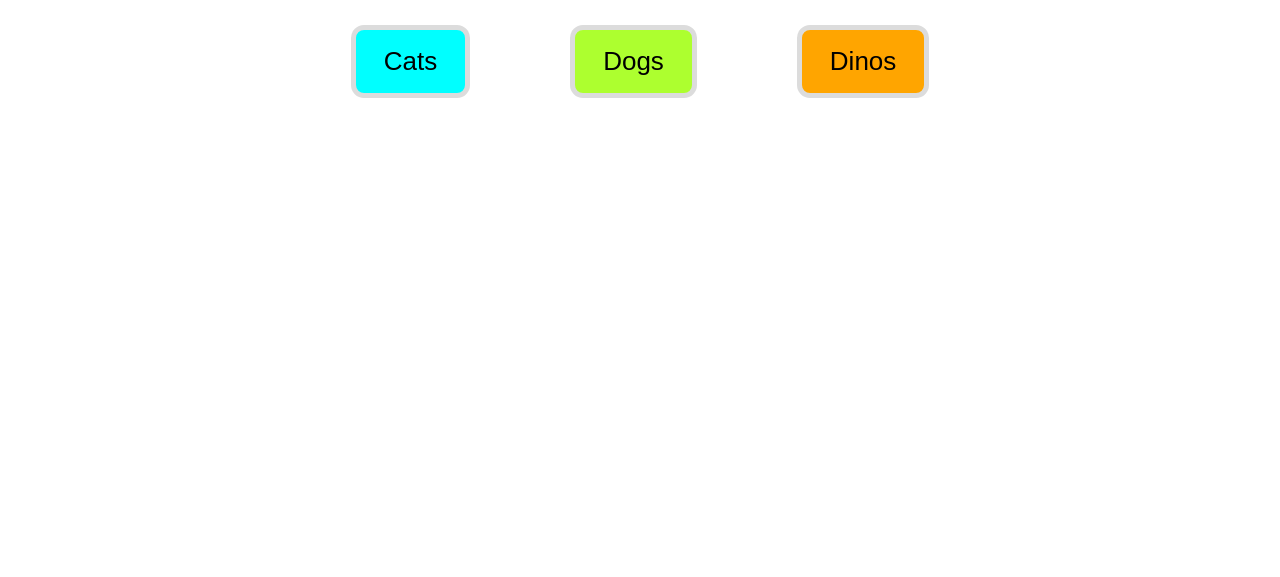
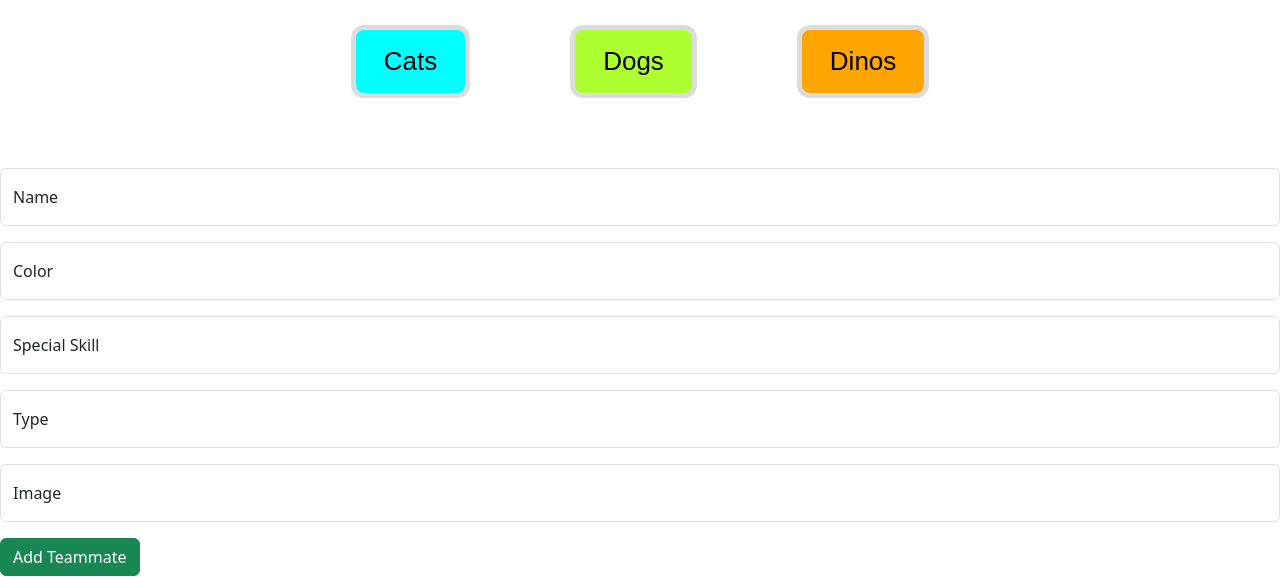
Before and after one commit to Mestany2/LAB-pet-adoption, a plain HTML site: page index.html in a window 1280 px wide. Shown: the part 223-800 px from the top of the page. Drawn offline with nearby package versions, Linux system fonts and the light colour scheme.

Commit message:
Create New Pet

```diff
--- a/index.html
+++ b/index.html
@@ -15,6 +15,64 @@
         <button class="category2" id="showDogs">Dogs</button>
         <button class="category3" id="showDinos">Dinos</button>
       </div>
+      <form>
+        <div class="form-floating mb-3">
+          <input
+            type="text"
+            class="form-control"
+            id="name"
+            placeholder="Name"
+            required
+          />
+          <label for="floatingInput">Name</label>
+        </div>
+
+        <div class="form-floating mb-3">
+          <input
+            type="text"
+            class="form-control"
+            id="color"
+            placeholder="color"
+            required
+          />
+          <label for="floatingInput">Color</label>
+        </div>
+
+        <div class="form-floating mb-3">
+          <input
+            type="text"
+            class="form-control"
+            id="specialSkill"
+            placeholder="specialSkill"
+            required
+          />
+          <label for="floatingInput">Special Skill</label>
+        </div>
+        <div class="form-floating mb-3">
+          <input
+            type="text"
+            class="form-control"
+            id="type"
+            placeholder="type"
+            required
+          />
+          <label for="floatingInput">Type</label>
+        </div>
+
+        <div class="form-floating mb-3">
+          <input
+            type="url"
+            class="form-control"
+            id="image"
+            placeholder="image"
+            required
+          />
+          <label for="floatingInput">Image</label>
+        </div>
+        <button type="submit" class="btn btn-success" id="form-submit">
+          Add Teammate
+        </button>
+      </form>
       <div class="petAdopt" id="app"> </div>
 
 
--- a/main.js
+++ b/main.js
@@ -268,7 +268,8 @@ for(const pet of array){
   <ul class="list-group list-group-flush">
     <li class="list-group-item">Color: ${pet.color}</li>
     <li class="list-group-item">Type: ${pet.type}</li>
-  </ul>
+    </ul>
+    <button class="btn btn-danger" id="delete--${pet.id}">Delete</button>
 </div>`;
 }
   sendToDom("#app",domString)
@@ -279,6 +280,7 @@ for(const pet of array){
  const filter = (array, typeString)=>{
   const typeArray = []
  for (const pet of array) {
+  //If the pet typ match the specified type, then add it in the new array
   if (pet.type === typeString) {
     typeArray.push(pet);
   }
@@ -314,3 +316,26 @@ showDinosbtn.addEventListener("click", ()=>{
   //After you filter, show the filtered cards on the DOM
   cardsOnDom(dinosType);
 })
+
+//Get all the values from the form
+const creatPet =(event)=>{
+  event.preventDefault();
+//grab the value from each field
+const name=document.querySelector("#name")
+const color = document.querySelector("#color");
+const specialSkill = document.querySelector("#specialSkill");
+const type = document.querySelector("#type");
+const image = document.querySelector("#image");
+//Put them all in an array
+const newPet={
+  name:name.value
+  color:color.value
+  specialSkill: specialSkill.value
+  type:type.value
+  image:image.value
+};
+//add it to the the main array
+pets.push(newPet);
+//show it on the DOM
+cardsOnDom(pets);
+}
```
